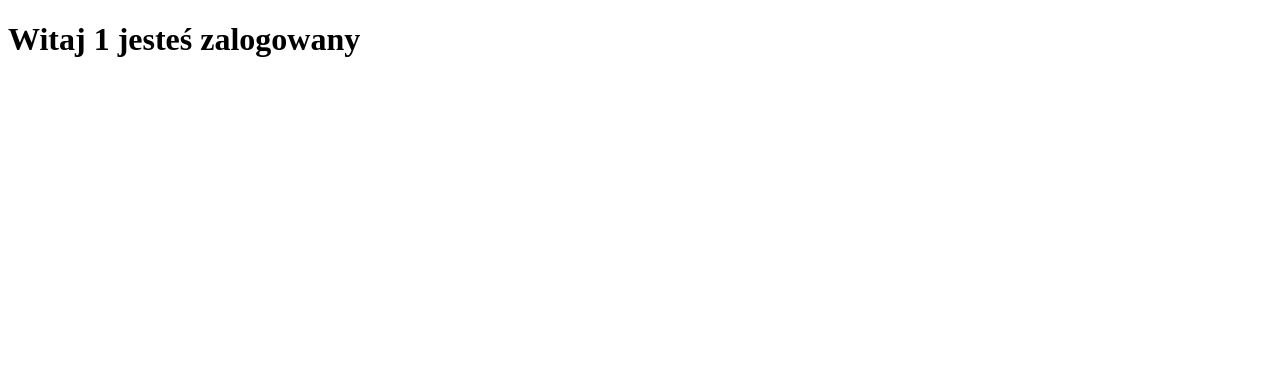
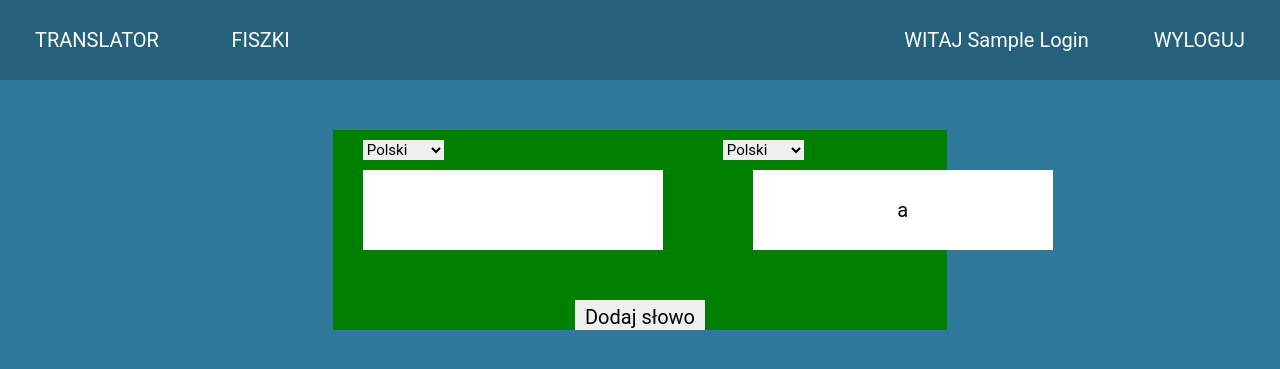
Before and after one commit to Rideek9/PythonFinalProject, a Flask app: a page that uses Templates/user.html in a window 1280 px wide. Shown: the top 369 px of the page. Run offline with Flask 2, Linux system fonts and the light colour scheme; tables that the repository leaves empty or names only in its code hold one stand-in row (values such as "Sample post").

Commit message:
create translator module

```diff
--- a/Templates/user.html
+++ b/Templates/user.html
@@ -3,8 +3,41 @@
 <head>
     <meta charset="UTF-8">
     <title>Title</title>
+    <link rel="stylesheet" href="/static/style.css">
 </head>
 <body>
-    <h1>Witaj {{ name }} jesteś zalogowany</h1>
+    <div class="wrapper">
+            <div class="nav">
+                <div class="menu">
+                    <button id="translator">Translator</button>
+                    <button id="fiszki">Fiszki</button>
+                </div>
+                <div class="info">
+                    <p>Witaj <span>{{name}}</span></p>
+                    <button id="out">Wyloguj</button>
+                </div>
+            </div>
+            <div class="translator">
+                <form action="">
+                    <div class="element">
+                        <select name="firstOpt" id="firstOpt">
+                            <option value="">Polski</option>
+                            <option value="">Angielski</option>
+                        </select>
+                        <input type="text">
+                    </div>
+                    <div class="element">
+                        <select name="secondOpdt" id="secondOpdt">
+                            <option value="">Polski</option>
+                            <option value="">Angielski</option>
+                        </select>
+                        <p class="element">a</p>
+                    </div>
+                    <button type="submit">Dodaj słowo</button>
+                </form>
+
+            </div>
+    </div>
+
 </body>
 </html>
--- a/app.py
+++ b/app.py
@@ -3,6 +3,7 @@ import database.create_accond as dbcreat
 import database.login_user as dblog
 import database.registration as dbreg
 import database.conectDB as CDB
+import database.translator as Trans
 
 app = Flask(__name__)
 
@@ -29,7 +30,9 @@ def index_error(error):
 @app.route('/user/id<id>', methods = ['GET','POST'])
 def login(id):
     id_user = id
-    return render_template('user.html', name = id)
+    elements = Trans.user(id)
+    name = elements[3]
+    return render_template('user.html', name = name)
 
 
 @app.route('/login', methods = ['GET', 'POST'])
--- /dev/null
+++ b/database/translator.py
@@ -0,0 +1,32 @@
+import mysql.connector
+from flask import Flask , render_template, url_for, request, redirect
+import database.create_accond as dbcreat
+import database.login_user as dblog
+import database.registration as dbreg
+import database.conectDB as CDB
+from googletrans import Translator
+
+
+
+mydb = CDB.connect()
+
+mycursor = mydb.cursor()
+
+
+def user(id):
+    all_element = f"SELECT * FROM login WHERE ID = '{id}'"
+    mycursor.execute(all_element)
+
+    for x in mycursor:
+        id = x[0]
+        email = x[1]
+        password = x[2]
+        name = x[3]
+
+        return id, email, password, name
+
+
+def translator(word,la1,la2):
+    trans = Translator()
+    element = trans.translate(word,src=la1,dest=la2)
+    return element.text
--- /dev/null
+++ b/static/_translator.sass
@@ -0,0 +1,40 @@
+.translator
+  margin: 50px auto
+  width: 80%
+
+  form
+    display: flex
+    flex-direction: row
+    width: 60%
+    height: 200px
+    margin: 0 auto
+    position: relative
+    background-color: green
+    .element
+      margin: 0 30px
+      select
+        margin: 10px 0
+        font-size: 1.5rem
+      input
+        font-size: 2rem
+        width: 300px
+        height: 80px
+        text-align: center
+      p
+        display: block
+        font-size: 2rem
+        width: 300px
+        line-height: 80px
+        background-color: #fff
+        text-align: center
+
+
+
+    button
+      position: absolute
+      height: 30px
+      padding: 5px 10px
+      font-size: 2rem
+      bottom: 0
+      left: 50%
+      transform: translateX(-50%)
--- /dev/null
+++ b/static/_user.sass
@@ -0,0 +1,44 @@
+.nav
+  display: flex
+  flex-direction: row
+  height: 80px
+  background-color: rgba(0,0,0,.2)
+  position: relative
+  .menu
+    width: 60%
+    position: relative
+    button
+      margin: 0 30px
+      font-size: 2rem
+      padding: 10px 5px
+      position: relative
+      top: 50%
+      transform: translateY(-50%)
+      text-transform: uppercase
+      background-color: transparent
+      color: #ffffff
+    button:active
+      color: #000000
+  .info
+    display: flex
+    flex-direction: row
+    position: absolute
+    right: 0
+    p
+      margin: 0 30px
+      font-size: 2rem
+      text-transform: uppercase
+      color: #ffffff
+      line-height: 80px
+      span
+        text-transform: capitalize
+        font-size: 2rem
+    button
+      margin: 0 30px
+      font-size: 2rem
+      padding: 10px 5px
+      text-transform: uppercase
+      background-color: transparent
+      color: #ffffff
+    button:active
+      color: #000000
--- a/static/style.css
+++ b/static/style.css
@@ -144,4 +144,86 @@ div a i {
     .conteiner .rejestration .userRejstration .buttonRegistration:hover {
       background-color: red; }
 
+.nav {
+  display: flex;
+  flex-direction: row;
+  height: 80px;
+  background-color: rgba(0, 0, 0, 0.2);
+  position: relative; }
+  .nav .menu {
+    width: 60%;
+    position: relative; }
+    .nav .menu button {
+      margin: 0 30px;
+      font-size: 2rem;
+      padding: 10px 5px;
+      position: relative;
+      top: 50%;
+      transform: translateY(-50%);
+      text-transform: uppercase;
+      background-color: transparent;
+      color: #ffffff; }
+    .nav .menu button:active {
+      color: #000000; }
+  .nav .info {
+    display: flex;
+    flex-direction: row;
+    position: absolute;
+    right: 0; }
+    .nav .info p {
+      margin: 0 30px;
+      font-size: 2rem;
+      text-transform: uppercase;
+      color: #ffffff;
+      line-height: 80px; }
+      .nav .info p span {
+        text-transform: capitalize;
+        font-size: 2rem; }
+    .nav .info button {
+      margin: 0 30px;
+      font-size: 2rem;
+      padding: 10px 5px;
+      text-transform: uppercase;
+      background-color: transparent;
+      color: #ffffff; }
+    .nav .info button:active {
+      color: #000000; }
+
+.translator {
+  margin: 50px auto;
+  width: 80%; }
+  .translator form {
+    display: flex;
+    flex-direction: row;
+    width: 60%;
+    height: 200px;
+    margin: 0 auto;
+    position: relative;
+    background-color: green; }
+    .translator form .element {
+      margin: 0 30px; }
+      .translator form .element select {
+        margin: 10px 0;
+        font-size: 1.5rem; }
+      .translator form .element input {
+        font-size: 2rem;
+        width: 300px;
+        height: 80px;
+        text-align: center; }
+      .translator form .element p {
+        display: block;
+        font-size: 2rem;
+        width: 300px;
+        line-height: 80px;
+        background-color: #fff;
+        text-align: center; }
+    .translator form button {
+      position: absolute;
+      height: 30px;
+      padding: 5px 10px;
+      font-size: 2rem;
+      bottom: 0;
+      left: 50%;
+      transform: translateX(-50%); }
+
 /*# sourceMappingURL=style.css.map */
--- a/static/style.sass
+++ b/static/style.sass
@@ -1,3 +1,5 @@
 @import reset
 @import login
 @import rejestration
+@import user
+@import translator
```
Also changed, not shown: 1 other file.
